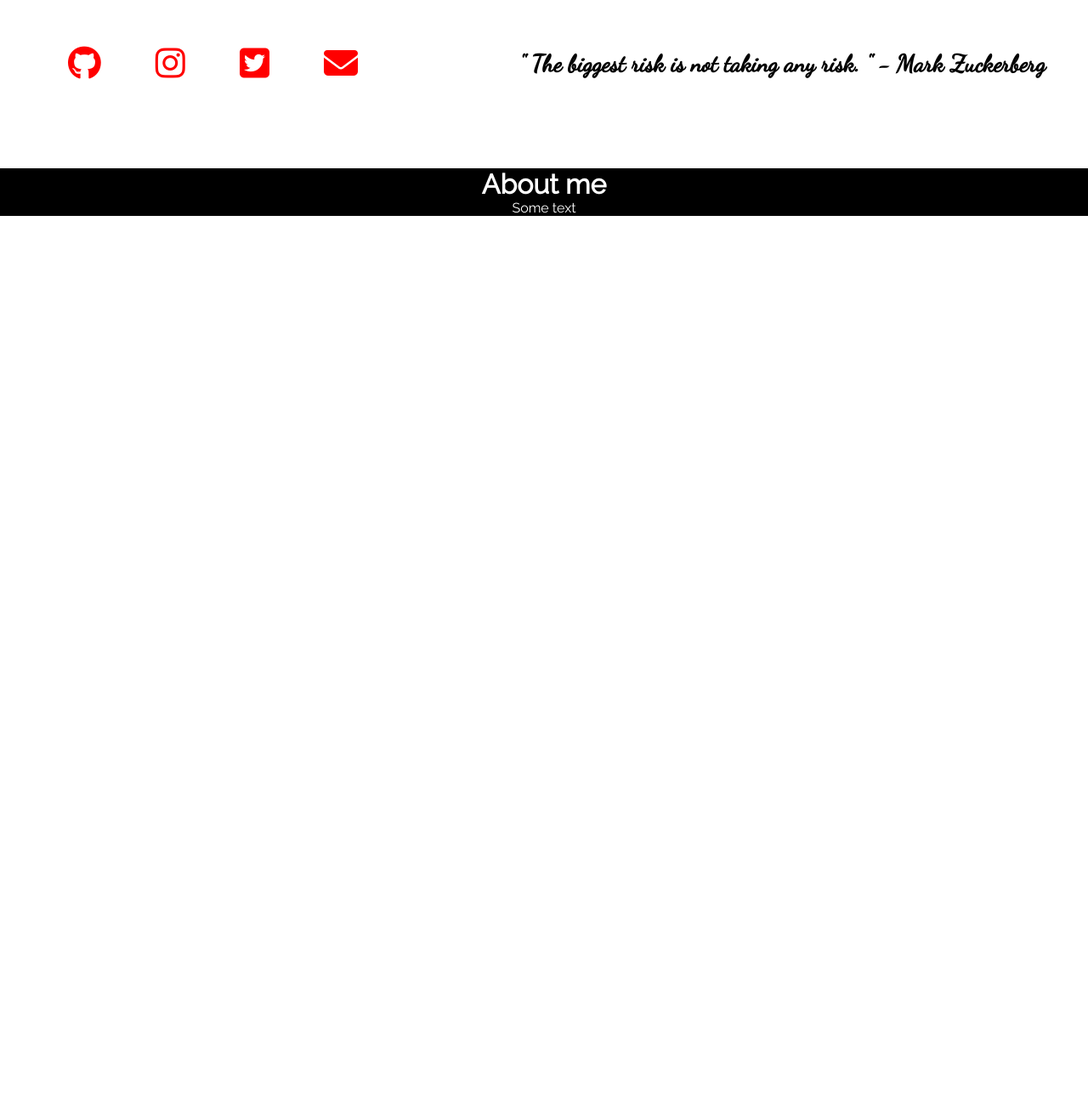
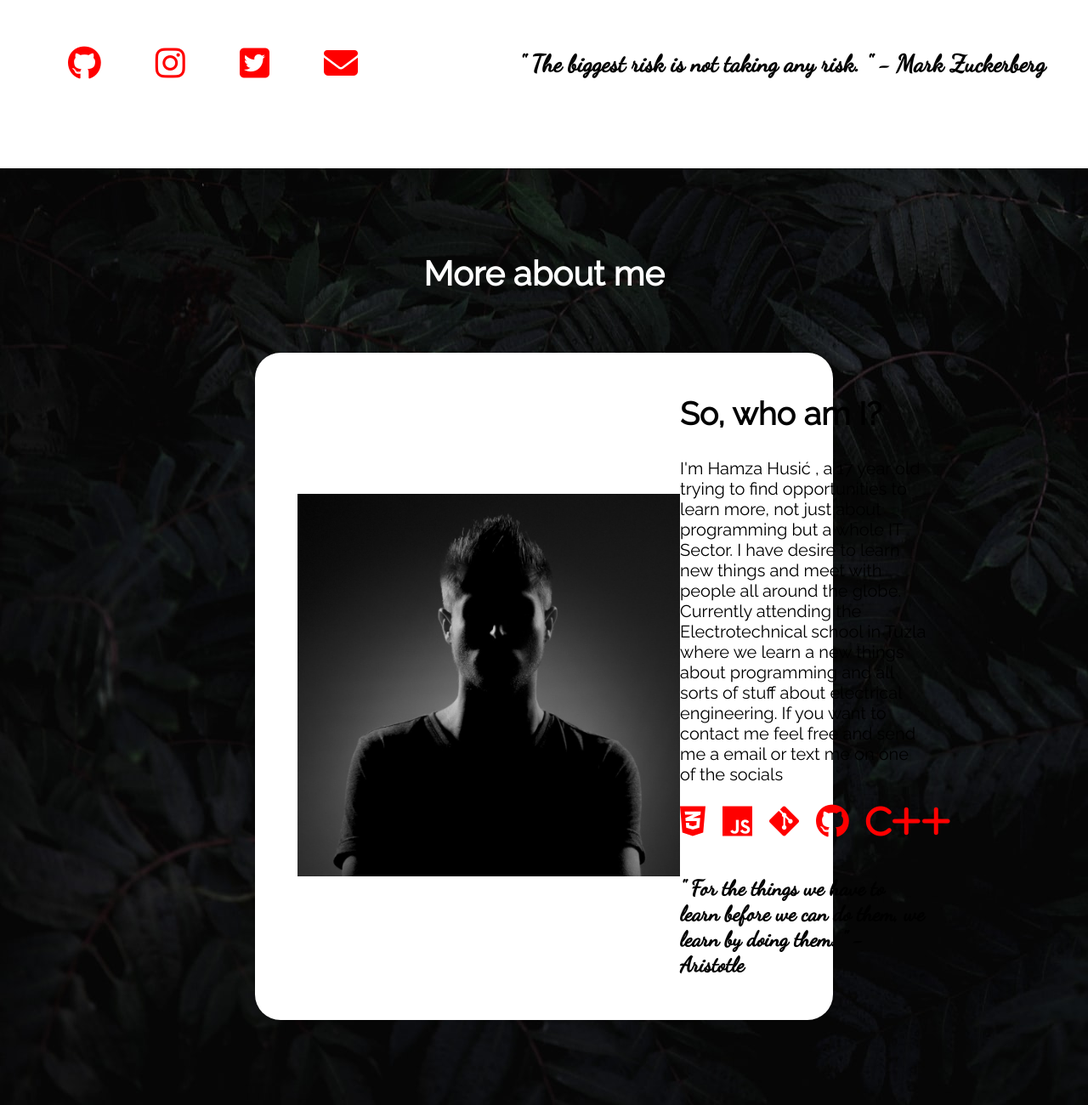
Before and after one commit to hamzahusic/hamzahusic.github.io, a plain HTML site: page index.html in a window 1280 px wide. Shown: the part 763-2063 px from the top of the page at 85% size. Before the commit the page ends 1017 px from the top, so only its background shows below. Drawn offline with Linux system fonts and the light colour scheme.

Commit message:
Added about me section without responsive

```diff
--- a/index.html
+++ b/index.html
@@ -60,8 +60,32 @@
       </header>
       <main>
          <div class="about-me">
-              <h1>About me</h1>
-              <p>Some text</p>
+              <div class="about-me-naslov">
+                 <h1>More about me</h1>
+              </div>
+              <div class="about-me-section">
+                 <div class="about-me-pic">
+                    <img src="./img/pic2.jpg" alt="My pic" height="450px">
+                 </div>
+                 <div class="about-me-text">
+                     <div class="about-me-h2">
+                    <h2>So, who am I?</h2>
+                     </div>
+                    <div class="about-me-text-p">
+                     <p>I'm Hamza Husić , a 17 year old trying to find opportunities to learn more, not just about programming but a whole IT Sector. I have desire to learn new things and meet with people all around the globe. Currently attending the Electrotechnical school in Tuzla where we learn a new things about programming and all sorts of stuff about electrical engineering. If you want to contact me feel free and send me a email or text me on one of the socials</p>
+                    </div>
+                    <div class="about-me-lang">
+                      <p id="about-me-css"><i class="fa-brands fa-css3-alt"></i></p>
+                      <p id="about-me-js"><i class="fa-brands fa-js"></i></p>
+                      <p id="about-me-git"><i class="fa-brands fa-git-alt"></i></p>
+                      <p id="about-me-github"><i class="fa-brands fa-github"></i></p>
+                      <p id="about-me-c++"><i class="fa-solid fa-c">++</i></p>
+                    </div>
+                    <div id="aristotle-quote">
+                     <p>" For the things we have to learn before we can do them, we learn by doing them. " - Aristotle</p>
+                    </div>
+                 </div>
+              </div>
          </div>
       </main>
       <script src="app.js"></script>
--- a/style.css
+++ b/style.css
@@ -145,10 +145,57 @@ header{
     font-family: 'Dancing Script', cursive;
 }
 .about-me{
-    background-color: black;
+    background-image: url(./img/about_me_background.jpg);
     color: white;
+    align-items: center;
+    padding: 100px 300px;
+}
+.about-me-naslov{
     text-align: center;
+    margin: 0 0 70px 0;
+    font-size: 20px;
 }
+
+.about-me-section{
+    display: flex;
+    align-items: center;
+    justify-content: space-between;
+    padding: 50px;
+    background-color: white;
+    color: black;
+    border-radius: 30px;
+}
+.about-me-text {
+    width: 50%;
+    font-size: 25px;
+}
+.about-me-h2{
+    margin: 0 0 20px 0;
+}
+.about-me-text-p{
+    margin: 30px 0 0 0;
+    font-size: 20px;
+}
+.about-me-lang{
+    display: flex;
+    font-size: 40px;
+}
+.about-me-lang p{
+    padding: 20px 20px 0 0;
+    color: red;
+}
+
+#aristotle-quote{
+    padding: 40px 0 0 0;
+    font-size: 25px;
+    font-family: 'Dancing Script', cursive;
+    font-weight: bold;
+}
+
+
+
+
+
 
 @media all and (max-width:1500px){
     .pocetna{
```
Also changed, not shown: img/about_me_background.jpg (added), img/profile_pic.jpg (deleted).
